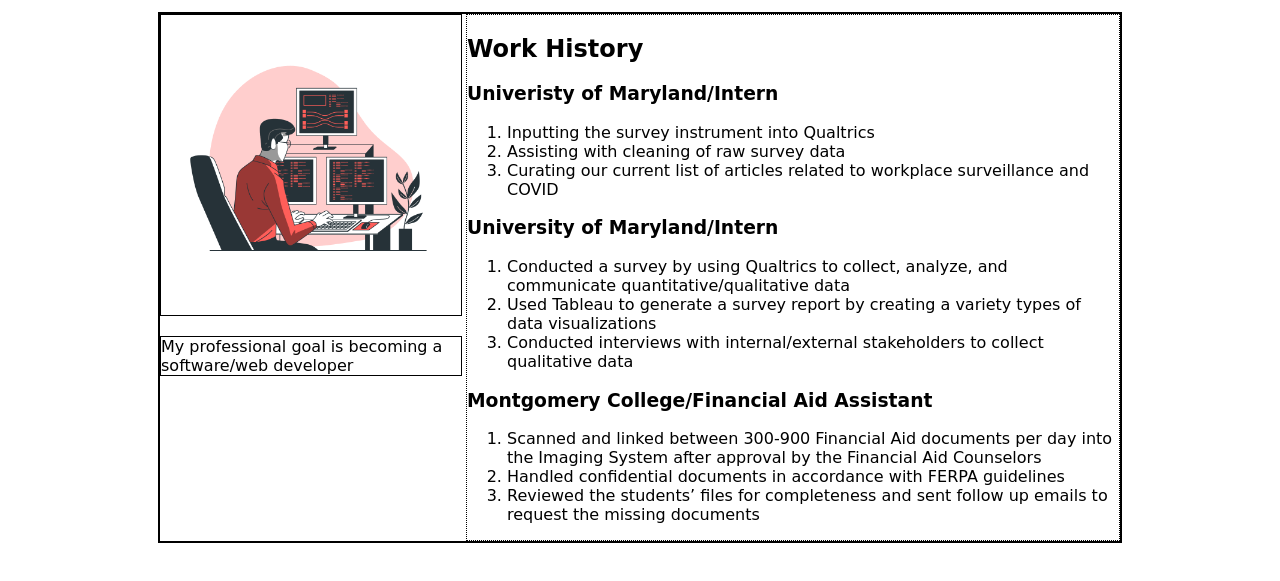
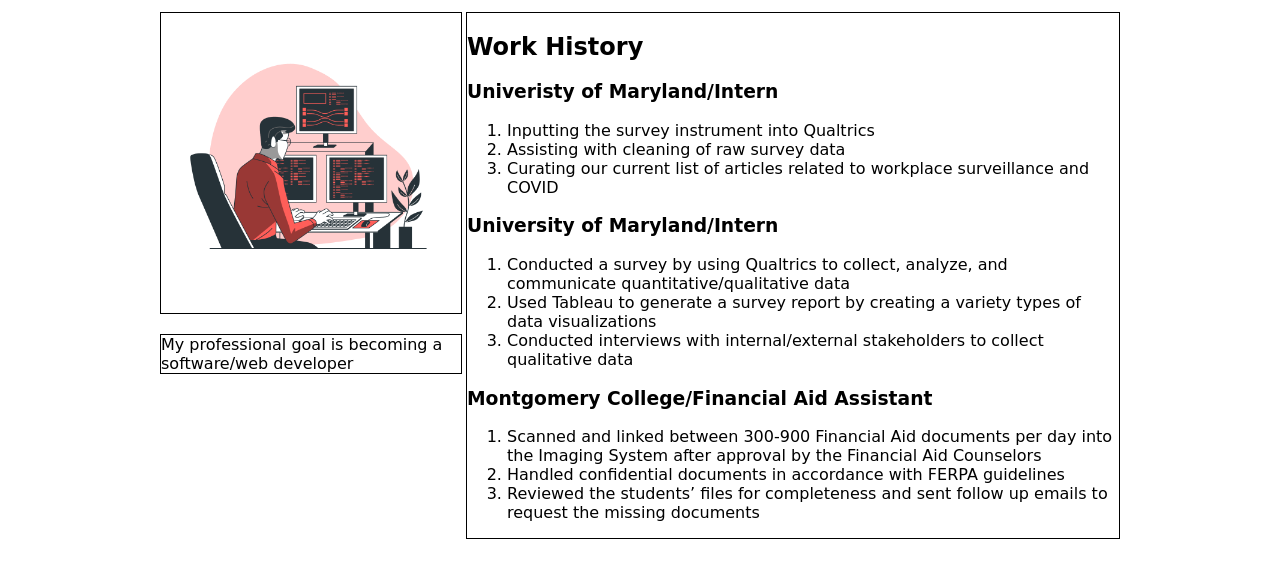
Before and after one commit to tvo1026/tvo1026.github.io, a plain HTML site: page Assignment1/index.html in a window 1280 px wide. Shown: the part 161-742 px from the top of the page. Drawn offline with Linux system fonts and the light colour scheme; a web font is replaced by a local one.

Commit message:
Update styles.css

```diff
--- a/Assignment1/styles.css
+++ b/Assignment1/styles.css
@@ -20,7 +20,6 @@
     font-family: 'Sniglet', cursive;
     display: flex;
     flex-wrap: wrap;
-    border: solid 2px;
     margin: 0 auto;
 }
 
@@ -41,6 +40,6 @@
 
 /* History */
 .history{
-    border: dotted 1px;
+    border: solid 1px;
     flex: 1;
 }
```
